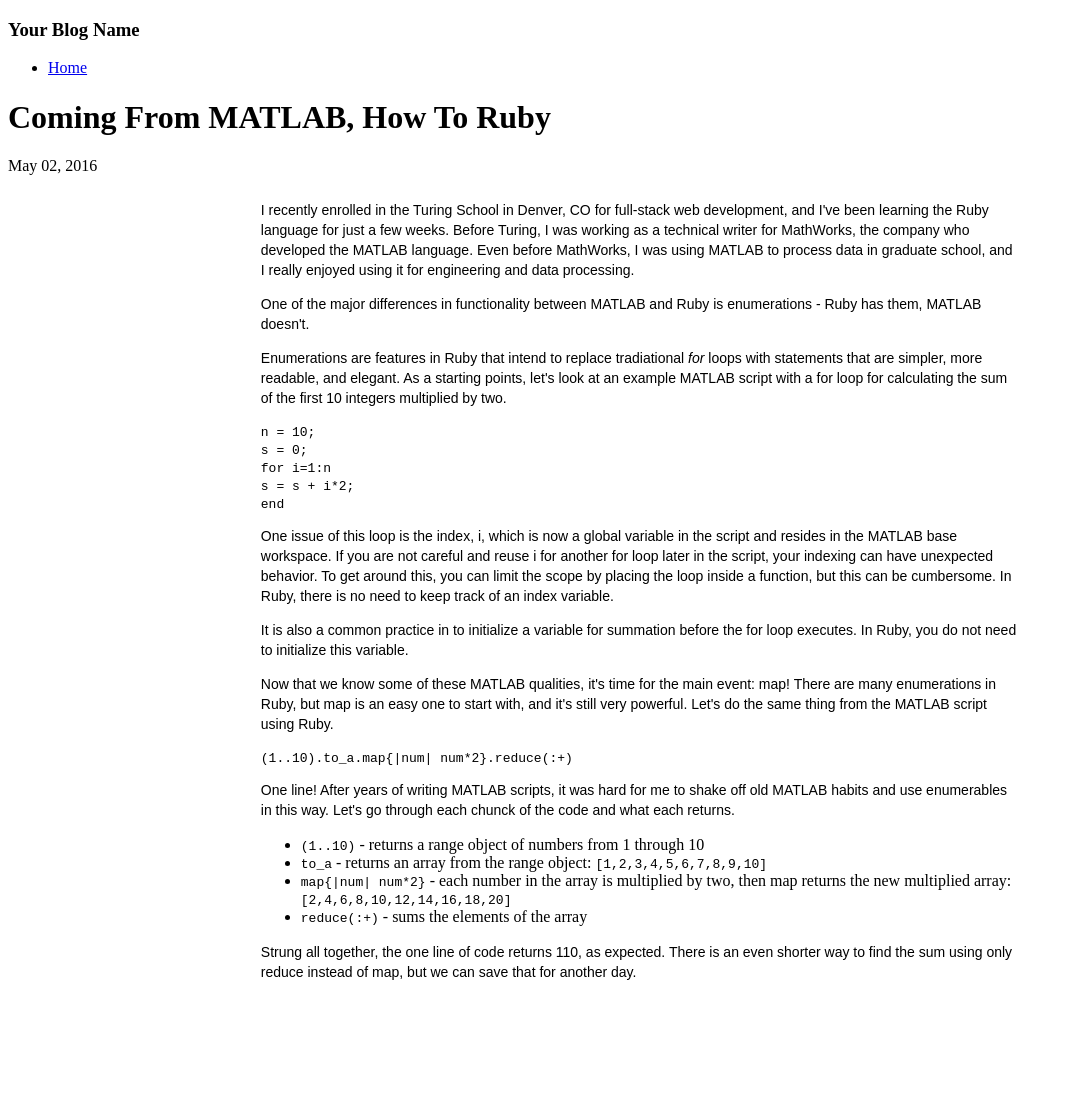
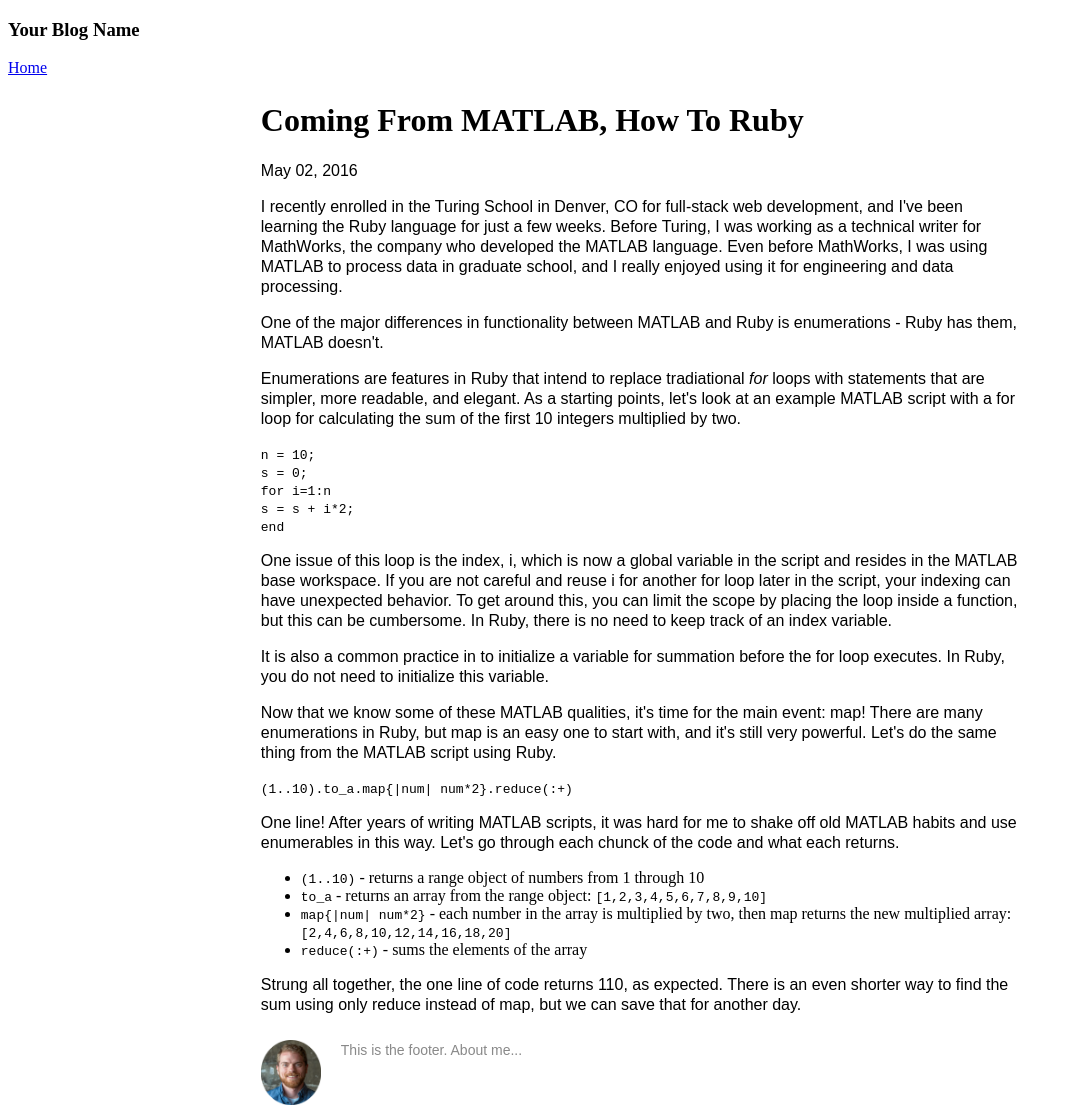
Before and after one commit to robbiejaeger/robbiejaeger.github.io, a Jekyll site: the page built from _posts/2016-05-02-ruby-enums-from-matlab.html, in a window 1280 px wide. Shown: the whole page, without its empty margins (0-1072 px from the left). Built offline with Jekyll 4.4.1, drawn with Linux system fonts in a browser that asks for light colours; before the commit the page ends 1032 px from its top, so only the background shows below that.

Commit message:
Add author footer with picture

```diff
--- a/_includes/footer.html
+++ b/_includes/footer.html
@@ -1,3 +1,8 @@
     </div>
+
+    <footer class="about-author">
+      <img class="author-photo" src="/assets/turing_headshot_for_blog.png" style="width:60px;height:65px;">
+      <p>This is the footer. About me...</p>
+    </footer>
   </body>
 </html>
--- a/_includes/header.html
+++ b/_includes/header.html
@@ -8,8 +8,6 @@
 <body>
   <h3>{{ site.title }}</h3>
   <div>
-    <ul>
-      <li><a href="/">Home</a></li>
-    </ul>
+    <a href="/">Home</a>
   </div>
   <div class="container">
--- a/_posts/2016-05-02-ruby-enums-from-matlab.html
+++ b/_posts/2016-05-02-ruby-enums-from-matlab.html
@@ -4,7 +4,6 @@ layout: post
 date: 2016-05-02
 ---
 
-<section class="post-content">
 <p>I recently enrolled in the Turing School in Denver, CO for full-stack web development, and I've been learning the Ruby language
   for just a few weeks. Before Turing, I was working as a technical writer for MathWorks, the company who developed the MATLAB language.
   Even before MathWorks, I was using MATLAB to process data in graduate school, and I really enjoyed using it for engineering and
@@ -43,4 +42,3 @@ date: 2016-05-02
 
 <p>Strung all together, the one line of code returns 110, as expected. There is an even shorter way to find the sum using only reduce
   instead of map, but we can save that for another day.</p>
-</section>
--- a/css/styles.css
+++ b/css/styles.css
@@ -1,13 +1,33 @@
-.post-content {
-  margin: 25px auto 50px auto;
+.container {
+  margin: 25px auto 25px auto;
   width: 60%
 }
 
-.post-content p {
+.container p {
+  font-family: Arial, 'Helvetica Neue', Helvetica, sans-serif;
+	font-size: 16px;
+	font-style: normal;
+	font-variant: normal;
+	font-weight: 400;
+	line-height: 20px;
+}
+
+.about-author {
+  margin: 10px auto 50px auto;
+  width: 60%
+}
+
+.author-photo {
+  float: left;
+  margin-right: 20px;
+}
+
+footer p {
   font-family: Arial, 'Helvetica Neue', Helvetica, sans-serif;
 	font-size: 14px;
 	font-style: normal;
 	font-variant: normal;
 	font-weight: 400;
 	line-height: 20px;
+  color: #898989;
 }
```
Also changed, not shown: assets/turing_headshot_for_blog.png (added), 4 other files. Lines whose indentation alone changed are shown as unchanged.
